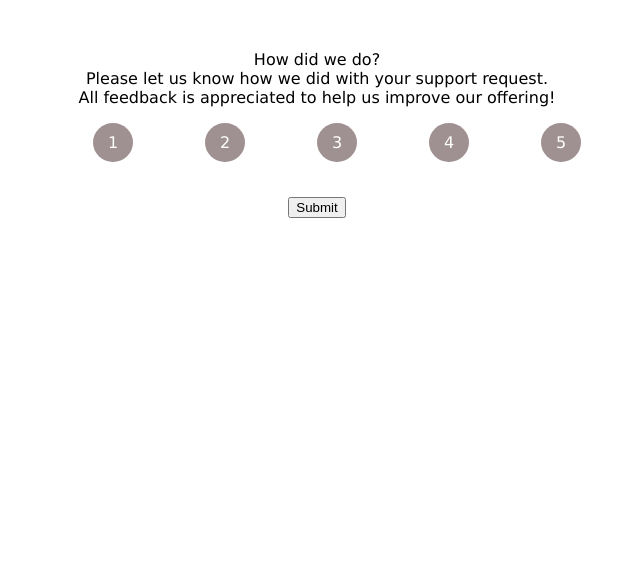
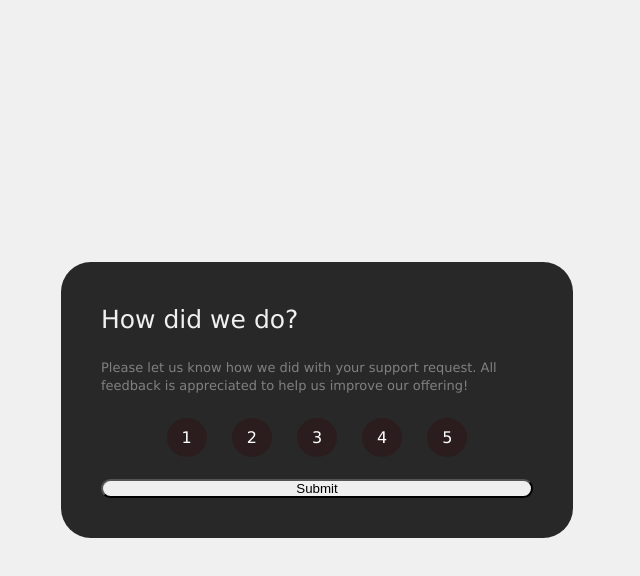
Before and after one commit to MartinYovchev/Interactive-Rating-Component, a plain HTML site: page index.html in a window 1280 px wide. Shown: the whole page, without its empty margins (323-963 px from the left). Drawn offline with Linux system fonts and the light colour scheme.

Commit message:
Minor css improvments

```diff
--- a/index.html
+++ b/index.html
@@ -13,11 +13,13 @@
 
   <!-- Rating state start -->
   <div id="rating-state">
-    How did we do?<br>
-
-    Please let us know how we did with your support request.<br> All feedback is appreciated
-    to help us improve our offering!<br>
-
+    <div id="question">How did we do?</div>
+    <br>
+    <div id="text-1">
+      Please let us know how we did with your support request. All feedback is appreciated
+      to help us improve our offering!
+    </div>
+    <br>
     <ul class="button-list">
       <li><button value="1">1</button></li>
       <li><button value="2">2</button></li>
--- a/script.js
+++ b/script.js
@@ -1,23 +1,16 @@
-function centerPage(){
-    document.getElementById("rating-state").classList.add("centered");
-    document.getElementById("ending-state").classList.add("centered");
-}
-
-centerPage()
-
-let button = document.getElementsByName("submit")[0];
-button.addEventListener("click", ()=>{
+let buttonSubmit = document.getElementsByName("submit")[0];
+buttonSubmit.addEventListener("click", ()=>{
     document.getElementById("rating-state").classList.toggle("hide");
     document.getElementById("ending-state").classList.toggle("hide");
 })
 
-const buttons = document.querySelectorAll('.button-list button');
+const buttons = document.querySelectorAll(".button-list button");
 const ratingState = document.getElementById("rating-state");
 buttons.forEach(button => {
-    button.addEventListener('click', () => {
+    button.addEventListener("click", () => {
 
-        buttons.forEach(btn => btn.classList.remove('selected'));
-        button.classList.add('selected');
+        buttons.forEach(btn => btn.classList.remove("selected"));
+        button.classList.add("selected");
 
         let value = button.value;
         let oldContent = document.getElementById("ending-state").textContent;
@@ -25,3 +18,6 @@ buttons.forEach(button => {
         document.getElementById("ending-state").textContent = newContent;
     });
 });
+
+document.getElementById("question").classList.add("fontTextQuestion")
+document.getElementById("text-1").classList.add("fontText-1");
--- a/styles.css
+++ b/styles.css
@@ -4,19 +4,40 @@
     position: absolute;
 }
 
-.centered {
-    text-align: center;
-    margin: auto;
-    margin-top: 50px;
-    max-width: 600px;
-    font-family: Verdana;
+* {
+    margin: 0;
+    padding: 0;
+    box-sizing: border-box;
+    /* border: 1px solid #000000; */
+    border-radius: 30px;
+
 }
+
+body {
+    display: flex;
+    justify-content: center;
+    align-items: center;
+    min-height: 100vh;
+    background-color: #f0f0f0;
+    font-family: Verdana, sans-serif;
+
+}
+
+#rating-state{
+    display: grid;
+    width: 40%;
+    line-height: 1.4;
+    background-image: url("Dark-Grey-background.jpg");
+    padding: 40px;
+}
+
 .button-list {
     list-style-type: none;
-    display: grid;
+    display: flex;
+    justify-content: center;
+    gap: 25px;
     grid-auto-flow: column;
 }
-
 
 .button-list button {
 
@@ -41,3 +62,13 @@ button.selected {
     background-color: whitesmoke;
     color: rgb(0, 0, 0);
 }
+
+.fontTextQuestion {
+    font-size: 25px;
+    color: #f0f0f0;
+}
+
+.fontText-1 {
+    color: gray;
+    font-size: 13px;
+}
```
Also changed, not shown: Dark-Grey-background.jpg (added).
